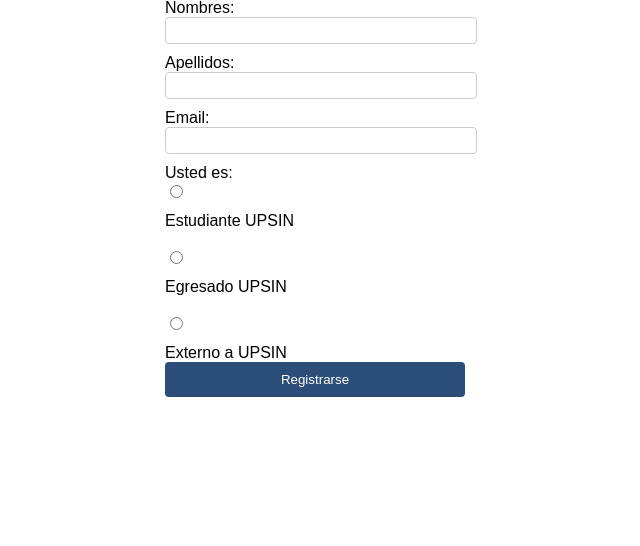
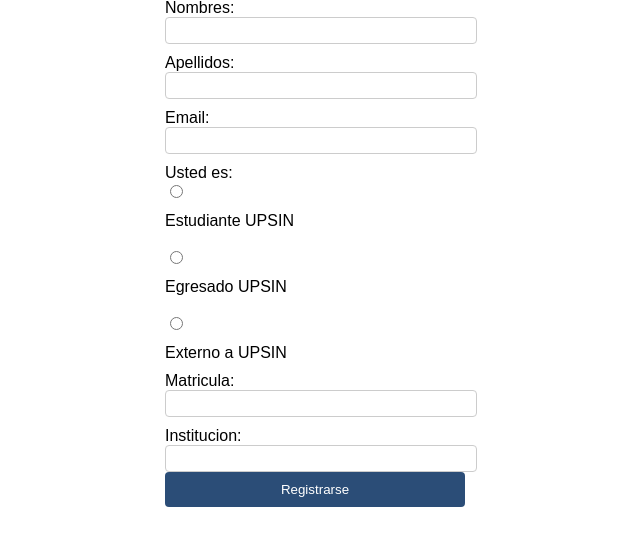
Before and after one commit to MilitaryApple35/EducacionContinua, a Django app: page /register in a window 1280 px wide. Shown: the part 149-695 px from the top of the page, without its empty margins (325-965 px from the left). Run offline with Django 4.2, Linux system fonts and the light colour scheme.

Commit message:
Agregado javascript del registro

```diff
--- a/EC/static/css/stylesre.css
+++ b/EC/static/css/stylesre.css
@@ -77,3 +77,7 @@ body {
   input[type="submit"]:hover {
     background-color: #3c689d;
   }
+
+  .hidden {
+    display: none;
+  }
--- /dev/null
+++ b/EC/static/js/scriptre.js
@@ -0,0 +1,22 @@
+window.onload = function() {
+    // Obtener los elementos del formulario
+    var matriculaInput = document.getElementById('Matricula');
+    var institucionInput = document.getElementById('Institucion');
+    var procedenciaRadios = document.getElementsByName('procedencia');
+
+    // Función para mostrar u ocultar los campos según la selección del radio
+    function mostrarCampos() {
+      if (procedenciaRadios[0].checked || procedenciaRadios[1].checked) {
+        matriculaInput.classList.remove('hidden');
+        institucionInput.classList.add('hidden');
+      } else {
+        matriculaInput.classList.add('hidden');
+        institucionInput.classList.remove('hidden');
+      }
+    }
+
+    // Asignar evento onclick a los radios para llamar a la función mostrarCampos
+    for (var i = 0; i < procedenciaRadios.length; i++) {
+      procedenciaRadios[i].onclick = mostrarCampos;
+    }
+  };
--- a/Registro/templates/register.html
+++ b/Registro/templates/register.html
@@ -27,15 +27,23 @@
         <label for="email">Email:</label>
         <input type="email" id="email" name="email" required>
 
-        <label for="curso">Usted es:</label>
+        <label for="procedencia">Usted es:</label>
         <input type="radio" id="Estudiante" name="procedencia" value="Estudiante">
         <label for="Estudiante">Estudiante UPSIN</label><br>
         <input type="radio" id="Egresado" name="procedencia" value="Egresado">
         <label for="Egresado">Egresado UPSIN</label><br>
-        <input type="radio" id="Exaterno" name="procedencia" value="Externo">
+        <input type="radio" id="Externo" name="procedencia" value="Externo">
         <label for="Externo">Externo a UPSIN</label>
+
+        <label for="Matricula">Matricula:</label>
+        <input type="text" id="Matricula" name="Matricula" required>
+
+        <label for="Institucion">Institucion:</label>
+        <input type="text" id="Institucion" name="Institucion" required>
+
 
         <input type="submit" value="Registrarse">
     </form>
+    <script src="{% static 'js/scriptre.js' %}"></script>
 </body>
 </html>
```
